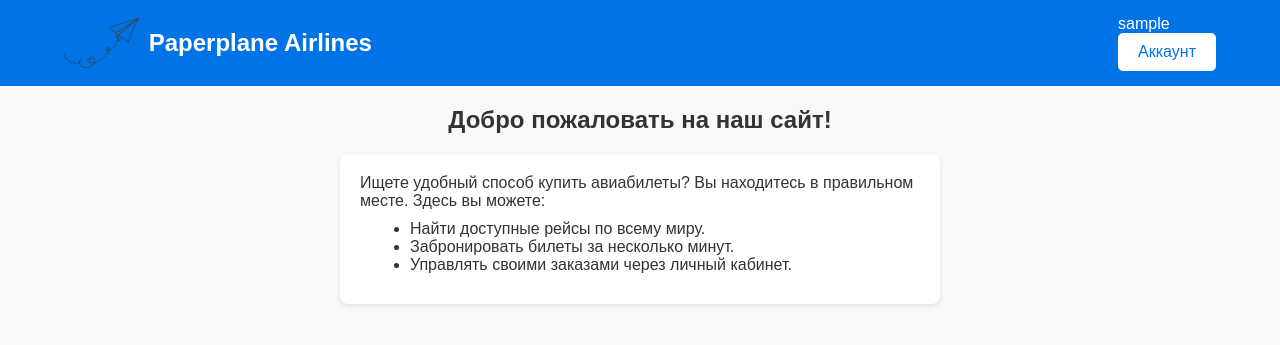
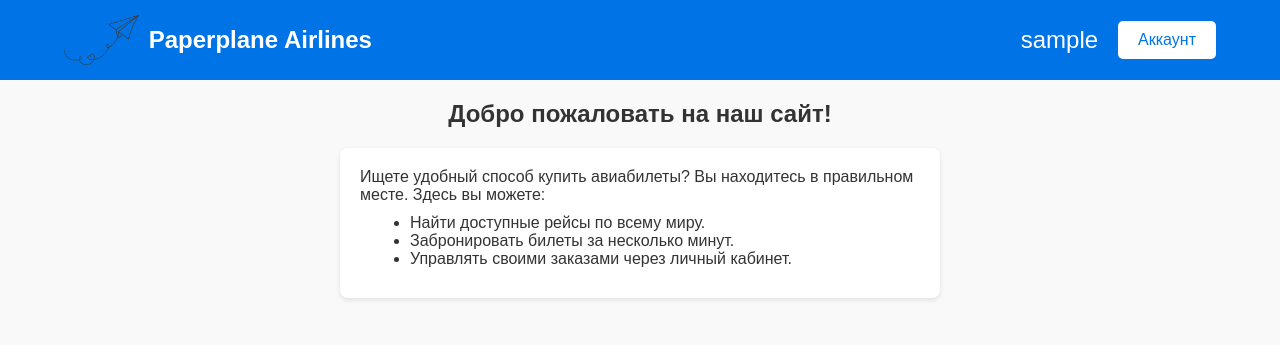
Before and after one commit to Ho1j/DB_course_project, a Flask app: page / in a window 1280 px wide. Shown: the top 345 px of the page. Run offline with Flask 3, Linux system fonts and the light colour scheme; the visitor is signed in with stand-in values (Sample User, id 1).

Commit message:
стили юзернейма в base

```diff
--- a/app/static/base.css
+++ b/app/static/base.css
@@ -24,6 +24,17 @@ header .container {
     align-items: center;
     width: 90%;
     margin: 0 auto;
+}
+
+header .session-button{
+    display: flex;
+    align-items: center;
+    font-size: 1.5rem;
+}
+
+header .username {
+    margin-right: 20px;
+    text-align: center;
 }
 
 header img {
```
